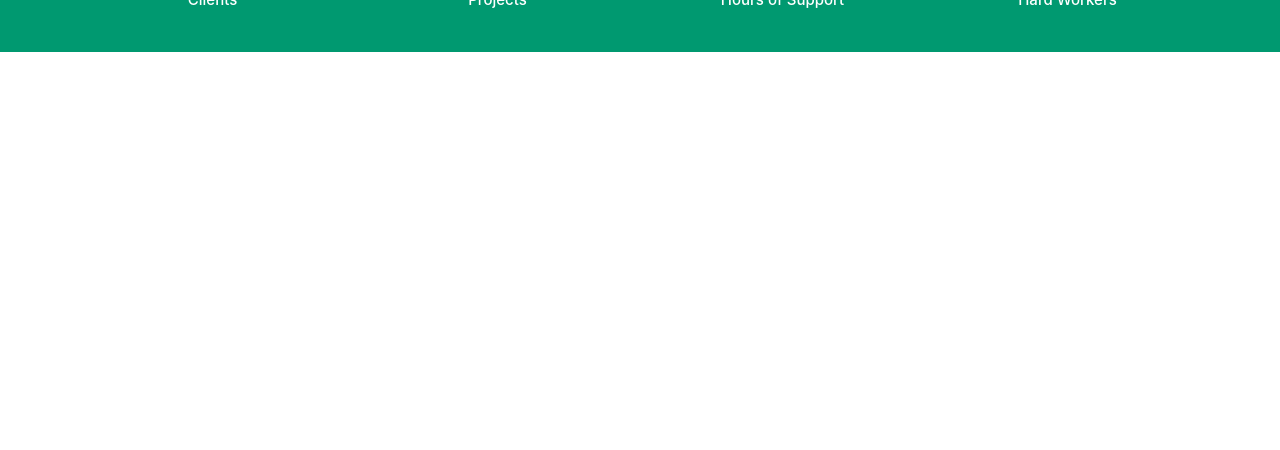
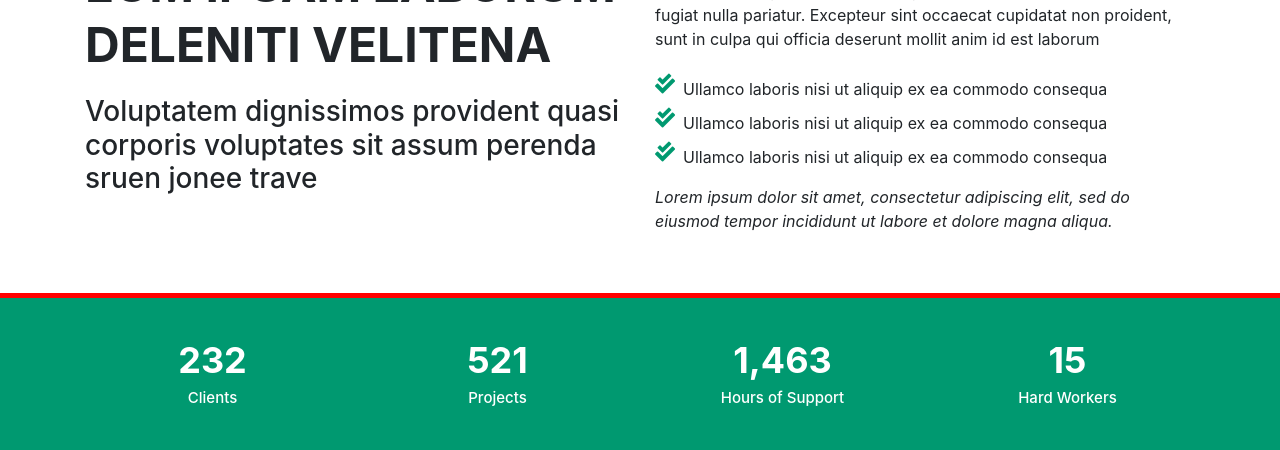
Before and after one commit to Guru4741/emily-jones-portfolio, a website: page index.html in a window 1280 px wide. Shown: the part 745-1195 px from the top of the page. Before the commit the page ends 800 px from the top, so only its background shows below. Drawn offline with nearby package versions, Linux system fonts and the light colour scheme; a script that the page names is missing.

Commit message:
Completed About Section

```diff
--- a/hero.css
+++ b/hero.css
@@ -21,7 +21,7 @@
     padding-top: 80px;
 }
 
-h1 {
+.hero h1 {
     font-size: 48px;
     font-weight: 700;
     line-height: 56px;
@@ -30,7 +30,7 @@ h1 {
     position: relative;
 }
 
-h2 {
+.hero h2 {
     font-size: 15px;
     font-weight: 500;
     font-family: Arial, Helvetica, sans-serif;
@@ -97,10 +97,40 @@ h2 {
     margin: 0 0 20px 0;
 }
 
+.about {
+    outline: 4pt solid red;
+    padding: 60px 0;
+}
 
+.about h2 {
+    font-weight: 700;
+    font-size: 48px;
+    line-height: 60px;
+    margin-bottom: 20px;
+    text-transform: uppercase;
+}
 
+.about p:last-child {
+    margin-bottom: 0;
+}
 
+.about ul {
+    list-style: none;
+    padding: 0;
+}
 
+.about ul li {
+    padding: 10px 0 0 28px;
+    position: relative;
+}
+
+.about ul li i {
+    color: #009970;
+    position: absolute;
+    font-size: 20px;
+    top: 7px;
+    left: 0;
+}
 
 
 
--- a/index.html
+++ b/index.html
@@ -4,6 +4,7 @@
     <meta charset="UTF-8">
     <meta name="viewport" content="width=device-width, initial-scale=1.0">
     <!-- Bootstrap CSS -->
+    <link rel="stylesheet" href="https://cdnjs.cloudflare.com/ajax/libs/font-awesome/5.15.1/css/all.min.css" integrity="sha512-+4zCK9k+qNFUR5X+cKL9EIR+ZOhtIloNl9GIKS57V1MyNsYpYcUrUeQc9vNfzsWfV28IaLL3i96P9sdNyeRssA==" crossorigin="anonymous" />
     <link rel="stylesheet" href="node_modules/bootstrap/dist/css/bootstrap.min.css">
     <link rel="stylesheet" href="hero.css">
     <title>Bootstrap</title>
@@ -35,6 +36,33 @@
         <p class="number">15</p>
     </section>
 
+    <section class="about">
+        <div class="container">
+            <div class="row">
+                <div class="col-md-6">
+                    <h2>Eum ipsam laborum deleniti velitena</h2>
+                    <h3>Voluptatem dignissimos provident quasi corporis voluptates sit assum perenda sruen jonee trave</h3>
+                </div>
+                <div class="col-md-6">
+                    <p>
+                        Ullamco laboris nisi ut aliquip ex ea commodo consequat. Duis aute irure dolor in reprehenderit in voluptate
+                        velit esse cillum dolore eu fugiat nulla pariatur. Excepteur sint occaecat cupidatat non proident, sunt in
+                        culpa qui officia deserunt mollit anim id est laborum
+                    </p>
+                    <ul>
+                        <li> <i class="fas fa-check-double"></i> Ullamco laboris nisi ut aliquip ex ea commodo consequa</li>
+                        <li> <i class="fas fa-check-double"></i> Ullamco laboris nisi ut aliquip ex ea commodo consequa</li>
+                        <li> <i class="fas fa-check-double"></i> Ullamco laboris nisi ut aliquip ex ea commodo consequa</li>
+                    </ul>
+                    <p class="font-italic">
+                        Lorem ipsum dolor sit amet, consectetur adipiscing elit, sed do eiusmod tempor incididunt ut labore et dolore
+                        magna aliqua.
+                    </p>
+                </div>
+            </div>
+        </div>
+    </section>
+
     <section class="counts">
         <div class="container counters">
             <div class="row">
```
